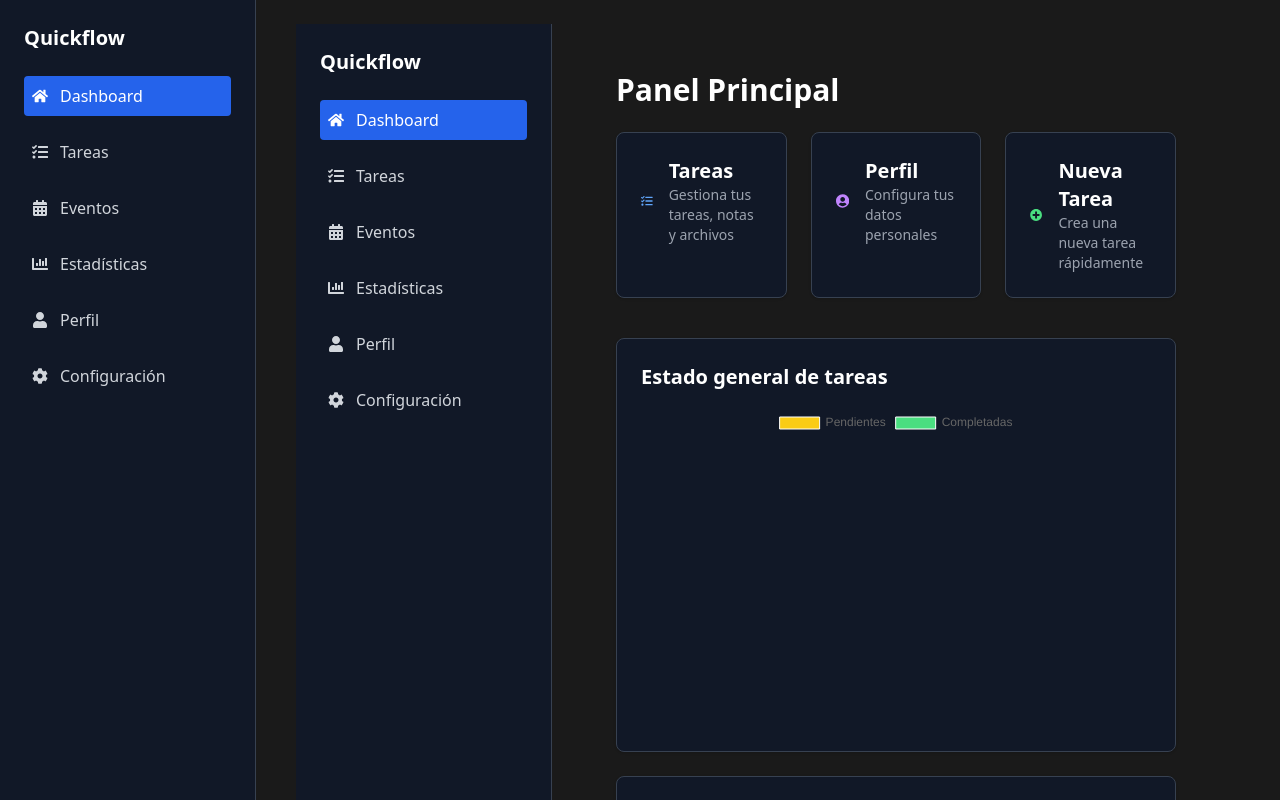
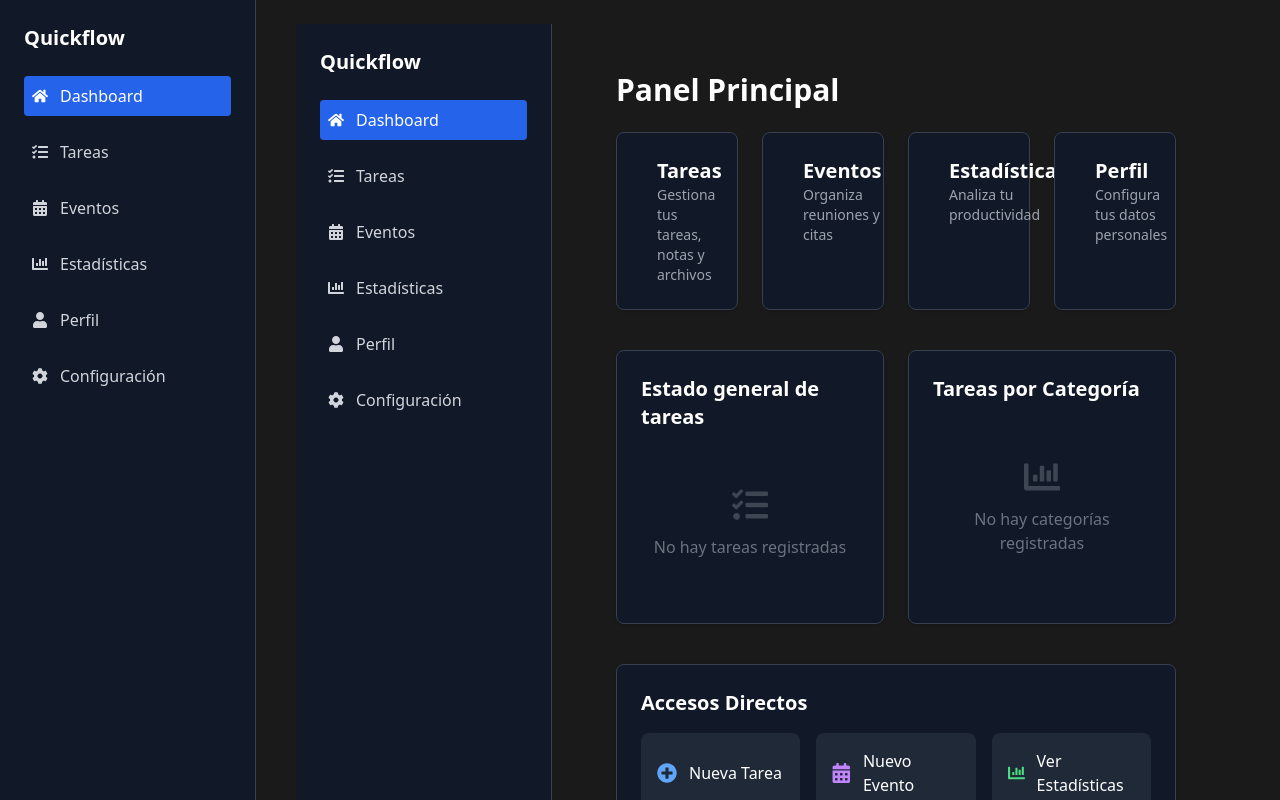
Before and after one commit to elisarrtech/quickflow-frontend, a React (Vite) app: page /dashboard in a window 1280 px wide. Shown: the top 800 px of the page. Built offline with nearby package versions, Linux system fonts and the light colour scheme; no server answers.

Commit message:
Update Dashboard.jsx

```diff
--- a/src/pages/Dashboard.jsx
+++ b/src/pages/Dashboard.jsx
@@ -2,7 +2,7 @@
 import React, { useEffect, useState } from 'react';
 import DashboardLayout from '../components/DashboardLayout';
 import { Link } from 'react-router-dom';
-import { FaTasks, FaUserCircle, FaPlusCircle } from 'react-icons/fa';
+import { FaTasks, FaUserCircle, FaPlusCircle, FaCalendarAlt, FaChartBar } from 'react-icons/fa';
 import { motion } from 'framer-motion';
 import { Pie, Bar } from 'react-chartjs-2';
 import 'chart.js/auto';
@@ -10,27 +10,46 @@ import 'chart.js/auto';
 const Dashboard = () => {
   const [stats, setStats] = useState({ completadas: 0, pendientes: 0 });
   const [categoriaStats, setCategoriaStats] = useState({});
+  const [eventosHoy, setEventosHoy] = useState(0);
 
   useEffect(() => {
     const obtenerStats = async () => {
       const token = localStorage.getItem('token');
-      const res = await fetch(`${import.meta.env.VITE_API_URL}/api/tasks`, {
+
+      try {
+        // Obtener tareas
+        const resTareas = await fetch(`${import.meta.env.VITE_API_URL}/api/tasks`, {
           headers: { Authorization: `Bearer ${token}` }
         });
-      const data = await res.json();
-      if (res.ok) {
-        const completadas = data.filter(t => t.estado === 'completada').length;
-        const pendientes = data.filter(t => t.estado === 'pendiente').length;
+
+        if (resTareas.ok) {
+          const tareas = await resTareas.json();
+          const completadas = tareas.filter(t => t.estado === 'completada').length;
+          const pendientes = tareas.filter(t => t.estado === 'pendiente').length;
           setStats({ completadas, pendientes });
 
           const categorias = {};
-        data.forEach(t => {
-          if (!categorias[t.categoria]) categorias[t.categoria] = 0;
-          categorias[t.categoria] += 1;
+          tareas.forEach(t => {
+            const cat = t.categoria || 'Sin categoría';
+            if (!categorias[cat]) categorias[cat] = 0;
+            categorias[cat] += 1;
           });
           setCategoriaStats(categorias);
         }
+
+        // Obtener eventos
+        const eventosGuardados = localStorage.getItem('eventos');
+        if (eventosGuardados) {
+          const eventos = JSON.parse(eventosGuardados);
+          const hoy = new Date().toISOString().split('T')[0];
+          const eventosHoyCount = eventos.filter(e => e.fecha === hoy).length;
+          setEventosHoy(eventosHoyCount);
+        }
+      } catch (error) {
+        console.error('Error al obtener estadísticas:', error);
+      }
     };
+
     obtenerStats();
   }, []);
 
@@ -69,7 +88,7 @@ const Dashboard = () => {
         </motion.h1>
 
         <motion.div
-          className="grid grid-cols-1 md:grid-cols-2 lg:grid-cols-3 gap-6 mb-10"
+          className="grid grid-cols-1 md:grid-cols-2 lg:grid-cols-4 gap-6 mb-10"
           initial={{ opacity: 0 }}
           animate={{ opacity: 1 }}
           transition={{ delay: 0.2 }}
@@ -84,48 +103,113 @@ const Dashboard = () => {
             </div>
           </Link>
 
-          <Link to="/perfil" className="bg-gray-900 p-6 rounded-lg shadow hover:shadow-lg transition border border-gray-700 hover:border-purple-500">
+          <Link to="/eventos" className="bg-gray-900 p-6 rounded-lg shadow hover:shadow-lg transition border border-gray-700 hover:border-purple-500">
             <div className="flex items-center gap-4">
-              <FaUserCircle className="text-3xl text-purple-400" />
+              <FaCalendarAlt className="text-3xl text-purple-400" />
+              <div>
+                <h2 className="text-xl font-semibold">Eventos</h2>
+                <p className="text-gray-400 text-sm">Organiza reuniones y citas</p>
+                {eventosHoy > 0 && (
+                  <span className="inline-block mt-2 px-2 py-1 bg-purple-900 text-purple-200 text-xs rounded-full">
+                    {eventosHoy} hoy
+                  </span>
+                )}
+              </div>
+            </div>
+          </Link>
+
+          <Link to="/estadisticas" className="bg-gray-900 p-6 rounded-lg shadow hover:shadow-lg transition border border-gray-700 hover:border-green-500">
+            <div className="flex items-center gap-4">
+              <FaChartBar className="text-3xl text-green-400" />
+              <div>
+                <h2 className="text-xl font-semibold">Estadísticas</h2>
+                <p className="text-gray-400 text-sm">Analiza tu productividad</p>
+              </div>
+            </div>
+          </Link>
+
+          <Link to="/perfil" className="bg-gray-900 p-6 rounded-lg shadow hover:shadow-lg transition border border-gray-700 hover:border-yellow-500">
+            <div className="flex items-center gap-4">
+              <FaUserCircle className="text-3xl text-yellow-400" />
               <div>
                 <h2 className="text-xl font-semibold">Perfil</h2>
                 <p className="text-gray-400 text-sm">Configura tus datos personales</p>
               </div>
             </div>
           </Link>
-
-          <Link to="/tareas" className="bg-gray-900 p-6 rounded-lg shadow hover:shadow-lg transition border border-gray-700 hover:border-green-500">
-            <div className="flex items-center gap-4">
-              <FaPlusCircle className="text-3xl text-green-400" />
-              <div>
-                <h2 className="text-xl font-semibold">Nueva Tarea</h2>
-                <p className="text-gray-400 text-sm">Crea una nueva tarea rápidamente</p>
-              </div>
-            </div>
-          </Link>
         </motion.div>
 
+        <div className="grid grid-cols-1 lg:grid-cols-2 gap-6 mb-10">
           <motion.div
-          className="bg-gray-900 rounded-lg p-6 shadow border border-gray-700 mb-6"
-          initial={{ opacity: 0 }}
-          animate={{ opacity: 1 }}
-          transition={{ delay: 0.4 }}
+            className="bg-gray-900 rounded-lg p-6 shadow border border-gray-700"
+            initial={{ opacity: 0, y: 20 }}
+            animate={{ opacity: 1, y: 0 }}
+            transition={{ delay: 0.3 }}
           >
             <h2 className="text-xl font-semibold mb-4">Estado general de tareas</h2>
             <div className="max-w-xs mx-auto">
+              {stats.completadas + stats.pendientes > 0 ? (
                 <Pie data={dataPie} />
+              ) : (
+                <div className="text-center text-gray-500 py-10">
+                  <FaTasks className="mx-auto text-4xl mb-3 opacity-50" />
+                  <p>No hay tareas registradas</p>
+                </div>
+              )}
             </div>
           </motion.div>
 
           <motion.div
             className="bg-gray-900 rounded-lg p-6 shadow border border-gray-700"
-          initial={{ opacity: 0 }}
-          animate={{ opacity: 1 }}
-          transition={{ delay: 0.5 }}
+            initial={{ opacity: 0, y: 20 }}
+            animate={{ opacity: 1, y: 0 }}
+            transition={{ delay: 0.4 }}
           >
             <h2 className="text-xl font-semibold mb-4">Tareas por Categoría</h2>
             <div className="max-w-3xl mx-auto">
+              {Object.keys(categoriaStats).length > 0 ? (
                 <Bar data={dataBar} />
+              ) : (
+                <div className="text-center text-gray-500 py-10">
+                  <FaChartBar className="mx-auto text-4xl mb-3 opacity-50" />
+                  <p>No hay categorías registradas</p>
+                </div>
+              )}
+            </div>
+          </motion.div>
+        </div>
+
+        <motion.div
+          className="bg-gray-900 rounded-lg p-6 shadow border border-gray-700"
+          initial={{ opacity: 0, y: 20 }}
+          animate={{ opacity: 1, y: 0 }}
+          transition={{ delay: 0.5 }}
+        >
+          <h2 className="text-xl font-semibold mb-4">Accesos Directos</h2>
+          <div className="grid grid-cols-1 md:grid-cols-3 gap-4">
+            <Link
+              to="/tareas"
+              className="flex items-center gap-3 p-4 bg-gray-800 rounded-lg hover:bg-gray-700 transition"
+            >
+              <FaPlusCircle className="text-blue-400 text-xl" />
+              <span>Nueva Tarea</span>
+            </Link>
+
+            <Link
+              to="/eventos"
+              className="flex items-center gap-3 p-4 bg-gray-800 rounded-lg hover:bg-gray-700 transition"
+            >
+              <FaCalendarAlt className="text-purple-400 text-xl" />
+              <span>Nuevo Evento</span>
+            </Link>
+
+            <Link
+              to="/estadisticas"
+              className="flex items-center gap-3 p-4 bg-gray-800 rounded-lg hover:bg-gray-700 transition"
+            >
+              <FaChartBar className="text-green-400 text-xl" />
+              <span>Ver Estadísticas</span>
+            </Link>
           </div>
         </motion.div>
       </div>
```
Lines whose indentation alone changed are shown as unchanged.
